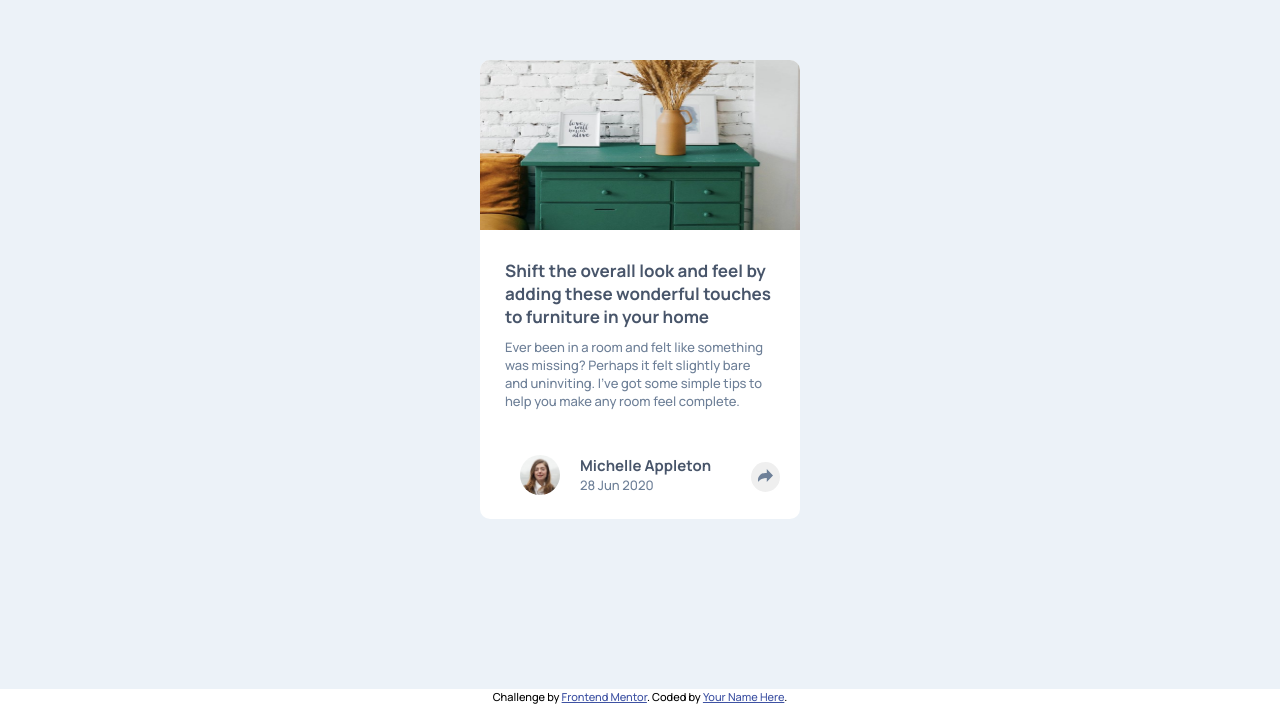
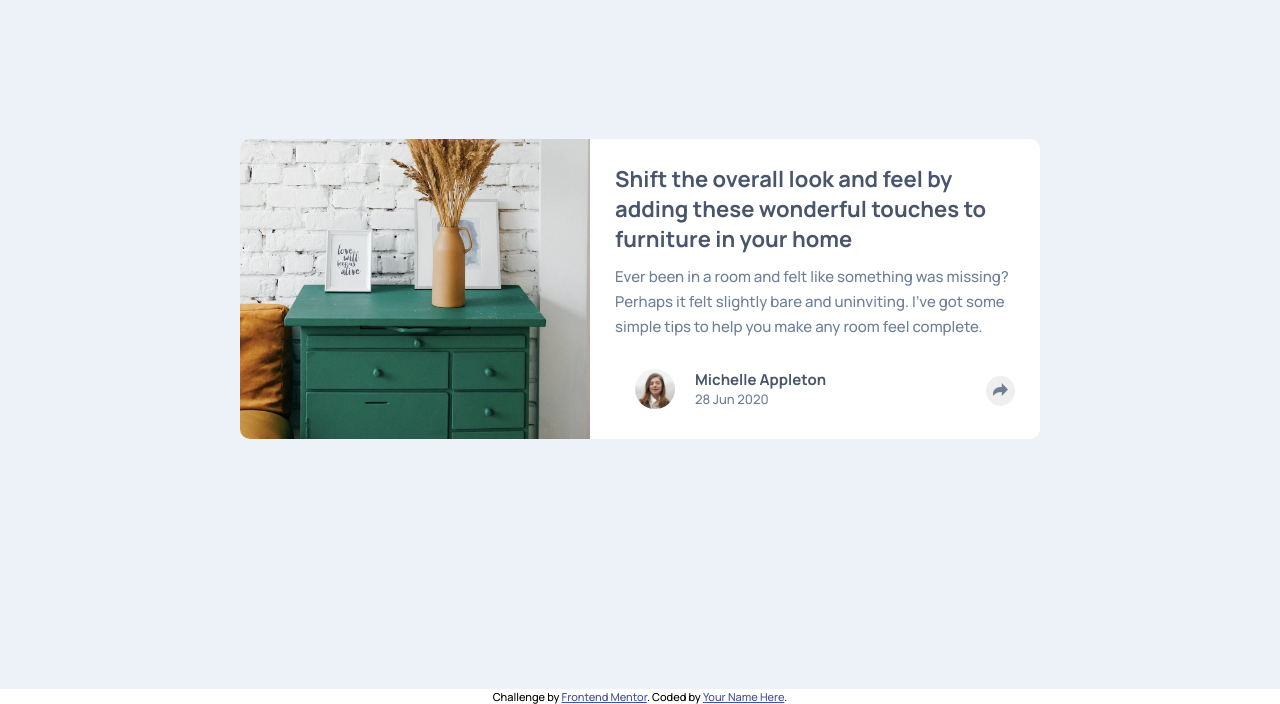
Before and after one commit to GMarcell/article-preview-component-master, a plain HTML site: page index.html in a window 1280 px wide. Shown: the part 111-815 px from the top of the page. Drawn offline with Linux system fonts and the light colour scheme.

Commit message:
Desktp View Done

```diff
--- a/main.scss
+++ b/main.scss
@@ -139,3 +139,32 @@ main {
 .hide {
     display: none;
 }
+
+@media screen and (min-width: 1024px) {
+    .container {
+        width: 800px;
+        height: 300px;
+        display: grid;
+        grid-template-columns: 350px 450px;
+    }
+    #drawer {
+        height: 100%;
+    }
+    .lowerpart {
+        padding: 25px;
+    }
+    .content {
+        padding: 0;
+        h1 {
+            font-size: 22px;
+        }
+        p {
+            font-size: 15px;
+            margin-bottom: 30px;
+            line-height: 25px;
+        }
+    }
+    .profile {
+        padding: 0;
+    }
+}
```
Also changed, not shown: css/main.css, 1 other file.
